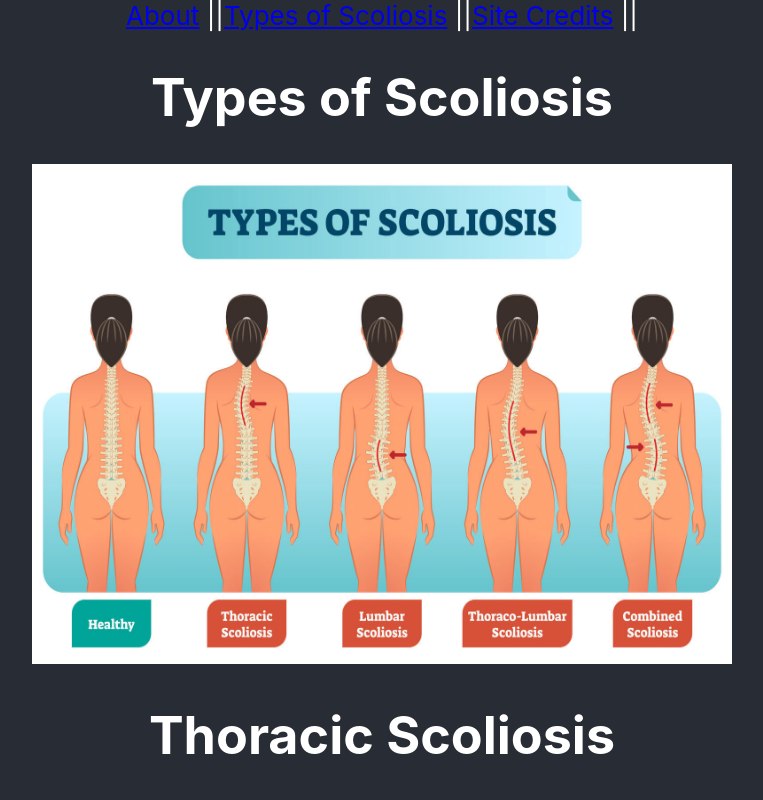
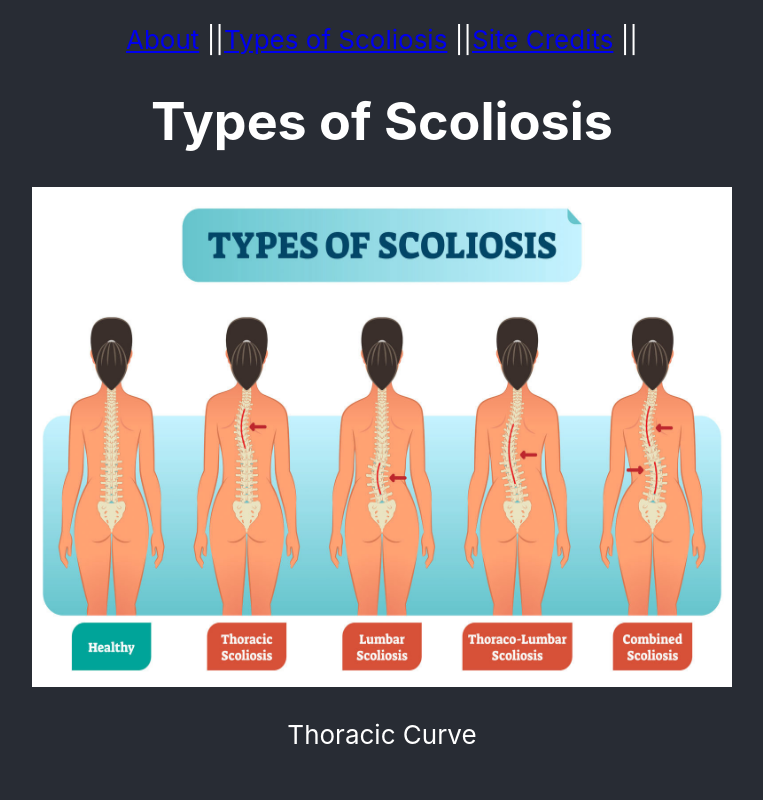
Before and after one commit to YoshiMejia/scoliosis-SPA, a React (Create React App) app: page /types in a window 1280 px wide. Shown: the top 800 px of the page, without its empty margins (258-1021 px from the left). Built offline with nearby package versions, Linux system fonts and the light colour scheme.

Commit message:
switched from functional to class component in order to incorporate state

```diff
--- a/src/containers/TypesContainer.js
+++ b/src/containers/TypesContainer.js
@@ -2,13 +2,25 @@ import React from 'react';
 import types_of_scoly from '../types_of_scoly.jpeg';
 import { Thoracic } from '../components/Thoracic';
 
-   class TypesContainer extends React.Component {
+class TypesContainer extends React.Component {
+    state = {
+        showThoracic: false
+    }
+
+    hideForm = () => {
+        this.setState({
+            showThoracic: !this.state.showThoracic
+        })
+    }
+
     render(){
         return(
             <div id="types-container">
                 <h1>Types of Scoliosis</h1>
                     {<img src={types_of_scoly} alt="types_of_scoliosis" className='type_pic'/>}
-                        <Thoracic />
+
+                    <p className='thoracic-button' onClick={this.hideForm}>Thoracic Curve</p>
+                        {this.state.showThoracic && <Thoracic />}
                     {/*
                     container will hold Types.js which will be components of data holding info on each curve in the photo.
 
```
